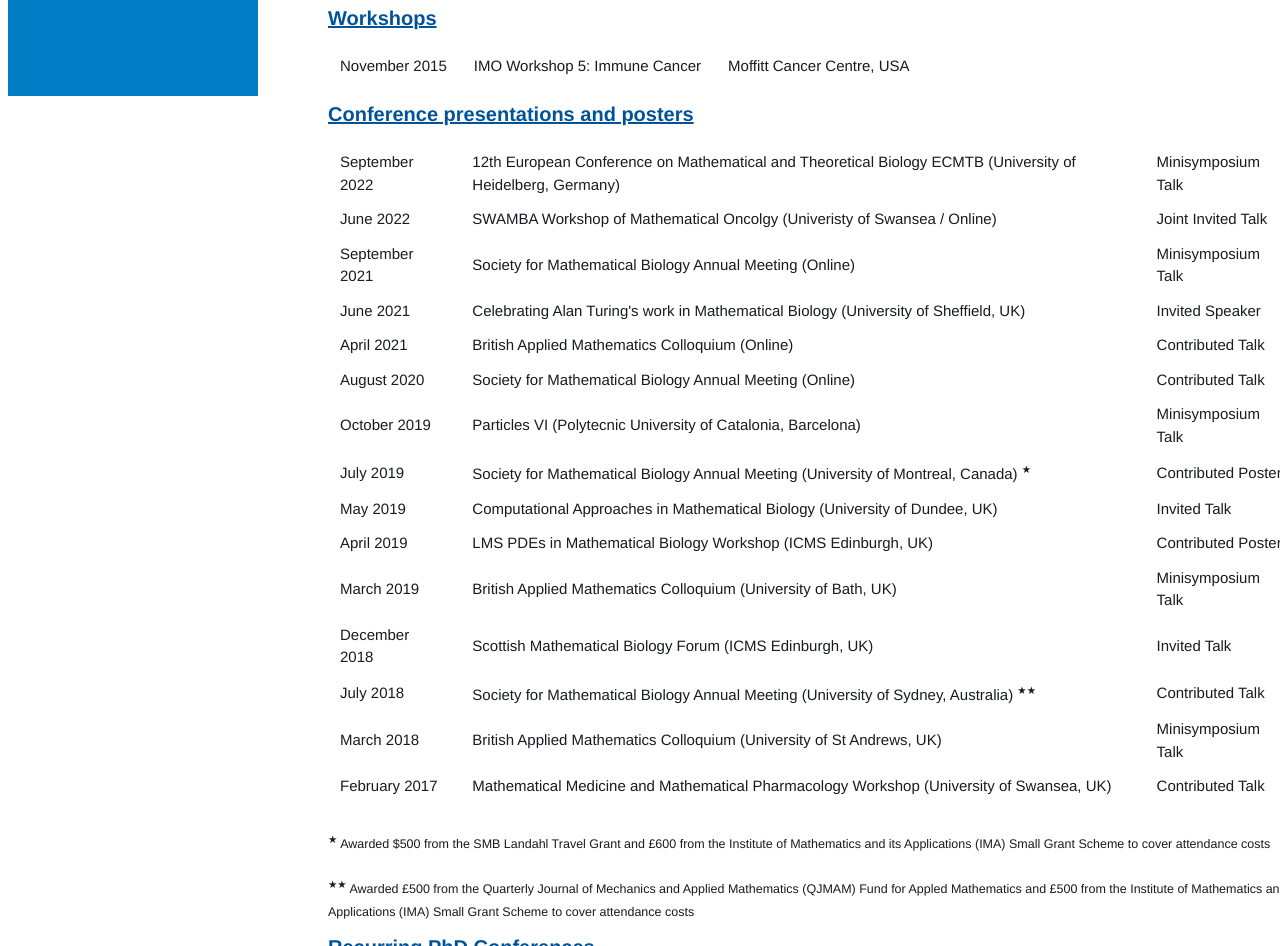
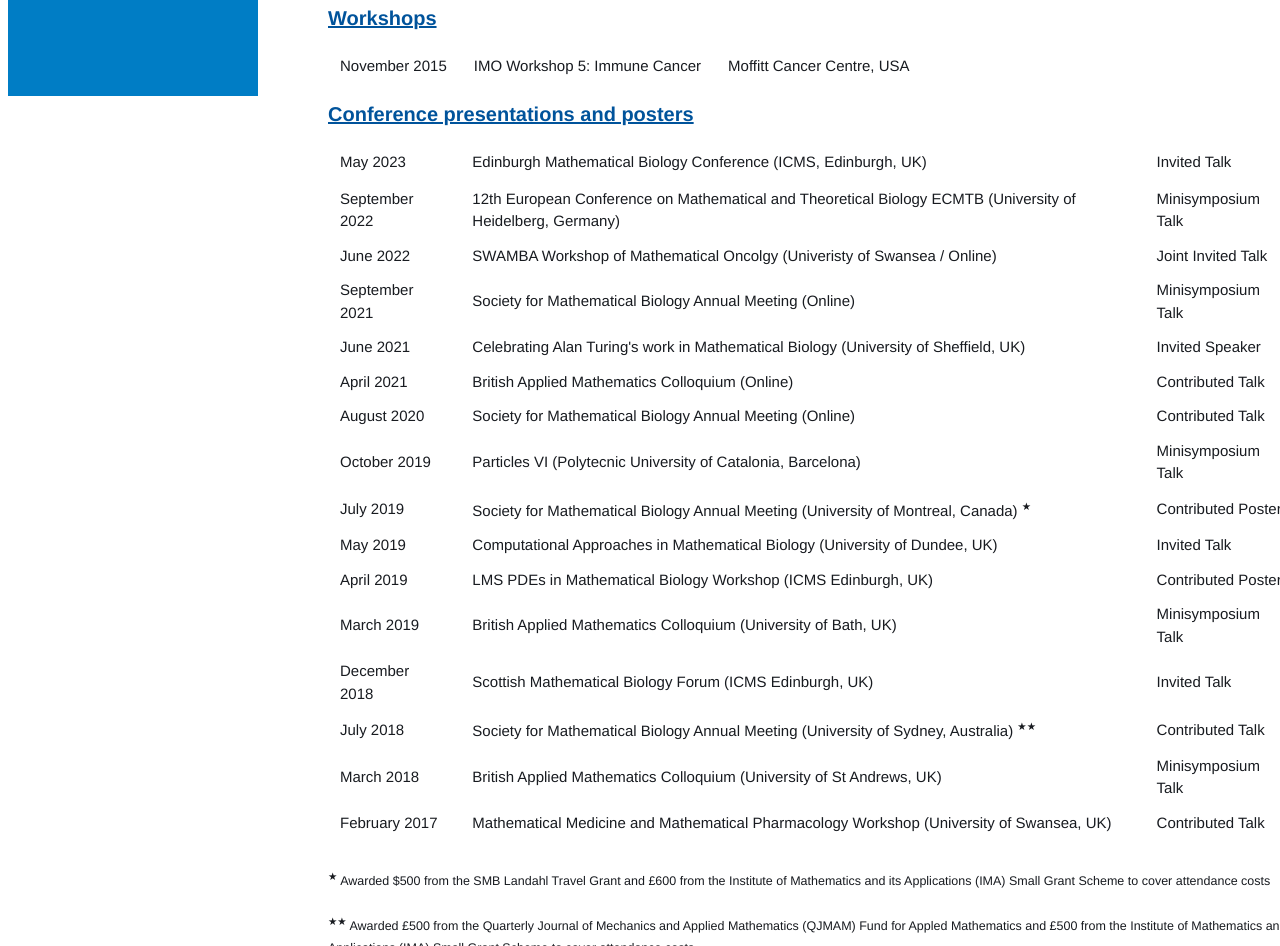
Before and after one commit to Fiona-Macfarlane/Fiona-Macfarlane.github.io, a plain HTML site: page conferences.html in a window 1280 px wide. Shown: the part 768-1714 px from the top of the page. Drawn offline with Linux system fonts and the light colour scheme; a script that the page names is missing.

Commit message:
Update conferences.html

```diff
--- a/conferences.html
+++ b/conferences.html
@@ -121,6 +121,13 @@ src="standrews_logo.png" width="100%" ></a>
 </table>
         <h2 class="w3-text-teal">Conference presentations and posters</h2>
 <table>
+  <tr>
+    <td> May 2023 </td>
+    <td> Edinburgh Mathematical Biology Conference (ICMS, Edinburgh, UK)
+</td>
+    <td> Invited Talk</td>
+  </tr>
+   <tr>
 	 <tr>
     <td> September 2022 </td>
     <td> 12th European Conference on Mathematical and Theoretical Biology ECMTB (University of Heidelberg, Germany)
```
